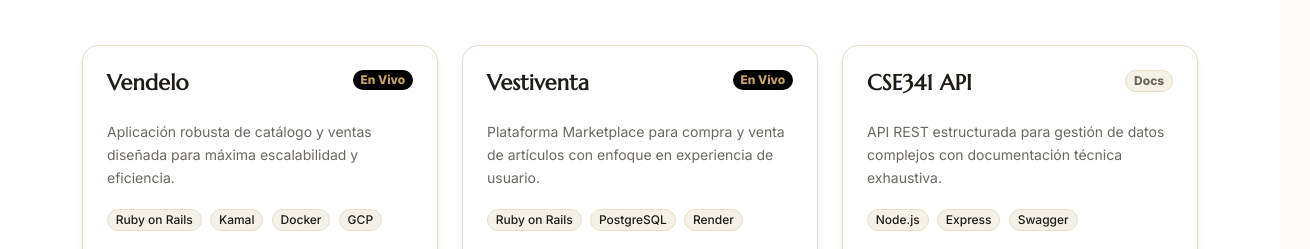
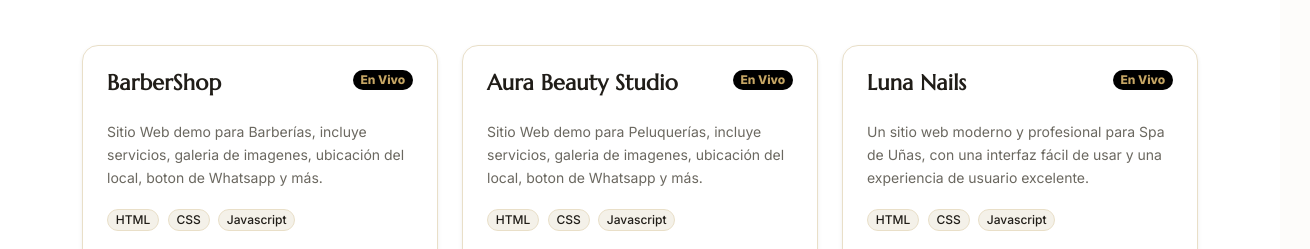
Before and after one commit to luisalfredoestigarribiasosa85/agencia-web-luis, a website: page index.html in a window 1280 px wide. Shown: the part 1736-1985 px from the top of the page, 1310 px wide, since content can reach past the window. Drawn offline with nearby package versions, Linux system fonts and the light colour scheme.

Commit message:
feat: add image logo and update portfolio projects
- Replace text navbar brand with a new circular logo image (ew.jpg)
- Use the new logo as the site favicon, removing old SVG/PNG/apple-touch icon links
- Swap Vendelo and Vestiventa portfolio cards for BarberShop and Aura Beauty Studio demo sites, updating descriptions, tech stacks, and live project links

```diff
--- a/css/style.css
+++ b/css/style.css
@@ -65,6 +65,10 @@ h4 { font-family: 'Inter', sans-serif; font-weight: 600; letter-spacing: -0.01em
 .text-uppercase, .navbar-nav.text-uppercase, .nav-link, .hero h5 {
   text-transform: none !important;
   letter-spacing: 0 !important;
+}
+
+.logo-ew {
+  border-radius: 50%;
 }
 
 section { padding: 5.5rem 0; }
--- a/index.html
+++ b/index.html
@@ -20,10 +20,7 @@
     <link rel="stylesheet" href="css/style.css">
     <!-- AOS (Animate On Scroll) -->
     <link href="https://unpkg.com/aos@2.3.1/dist/aos.css" rel="stylesheet">
-    <link rel="icon" type="image/svg+xml" href="images/favicon.svg">
-    <link rel="icon" type="image/png" sizes="32x32" href="images/favicon-32.png">
-    <link rel="icon" type="image/png" sizes="64x64" href="images/favicon-64.png">
-    <link rel="apple-touch-icon" sizes="180x180" href="images/apple-touch-icon.png">
+    <link rel="icon" type="image/jpeg" href="images/ew.jpg">
 </head>
 
 <body>
@@ -31,7 +28,9 @@
     <!-- Navbar -->
     <nav class="navbar navbar-expand-lg fixed-top shadow-sm" id="mainNav">
         <div class="container">
-            <a class="navbar-brand fw-bold" href="index.html">LUIS<span>.DEV</span></a>
+            <a class="navbar-brand fw-bold" href="index.html">
+                <img class="logo-ew" src="images/ew.jpg" alt="Logo" width="90" />
+            </a>
             <button class="navbar-toggler" type="button" data-bs-toggle="collapse" data-bs-target="#navbarNav">
                 <span class="navbar-toggler-icon"></span>
             </button>
@@ -134,18 +133,16 @@
                     <div class="portfolio-card rounded-4 overflow-hidden shadow-sm h-100">
                         <div class="portfolio-content p-4">
                             <div class="d-flex justify-content-between align-items-start mb-3">
-                                <h3 class="h4 fw-bold">Vendelo</h3>
+                                <h3 class="h4 fw-bold">BarberShop</h3>
                                 <span class="badge bg-primary">En Vivo</span>
                             </div>
-                            <p class="text-muted small">Aplicación robusta de catálogo y ventas diseñada para máxima
-                                escalabilidad y eficiencia.</p>
+                            <p class="text-muted small">Sitio Web demo para Barberías, incluye servicios, galeria de imagenes, ubicación del local, boton de Whatsapp y más.</p>
                             <div class="tech-stack mb-4">
-                                <span class="badge bg-light text-dark border me-1">Ruby on Rails</span>
-                                <span class="badge bg-light text-dark border me-1">Kamal</span>
-                                <span class="badge bg-light text-dark border me-1">Docker</span>
-                                <span class="badge bg-light text-dark border">GCP</span>
+                                <span class="badge bg-light text-dark border me-1">HTML</span>
+                                <span class="badge bg-light text-dark border me-1">CSS</span>
+                                <span class="badge bg-light text-dark border me-1">Javascript</span>
                             </div>
-                            <a href="https://vendelo.info/" target="_blank"
+                            <a href="https://luisalfredoestigarribiasosa85.github.io/barbershop/" target="_blank"
                                 class="btn btn-outline-primary btn-sm w-100">
                                 <i class="fas fa-external-link-alt me-2"></i> Ver Proyecto
                             </a>
@@ -157,17 +154,16 @@
                     <div class="portfolio-card rounded-4 overflow-hidden shadow-sm h-100">
                         <div class="portfolio-content p-4">
                             <div class="d-flex justify-content-between align-items-start mb-3">
-                                <h3 class="h4 fw-bold">Vestiventa</h3>
+                                <h3 class="h4 fw-bold">Aura Beauty Studio</h3>
                                 <span class="badge bg-primary">En Vivo</span>
                             </div>
-                            <p class="text-muted small">Plataforma Marketplace para compra y venta de artículos con
-                                enfoque en experiencia de usuario.</p>
+                            <p class="text-muted small">Sitio Web demo para Peluquerías, incluye servicios, galeria de imagenes, ubicación del local, boton de Whatsapp y más.</p>
                             <div class="tech-stack mb-4">
-                                <span class="badge bg-light text-dark border me-1">Ruby on Rails</span>
-                                <span class="badge bg-light text-dark border me-1">PostgreSQL</span>
-                                <span class="badge bg-light text-dark border">Render</span>
+                                <span class="badge bg-light text-dark border me-1">HTML</span>
+                                <span class="badge bg-light text-dark border me-1">CSS</span>
+                                <span class="badge bg-light text-dark border">Javascript</span>
                             </div>
-                            <a href="https://vestiventa.onrender.com/" target="_blank"
+                            <a href="https://luisalfredoestigarribiasosa85.github.io/peluqueria-fem/" target="_blank"
                                 class="btn btn-outline-primary btn-sm w-100">
                                 <i class="fas fa-external-link-alt me-2"></i> Ver Proyecto
                             </a>
@@ -179,19 +175,18 @@
                     <div class="portfolio-card rounded-4 overflow-hidden shadow-sm h-100">
                         <div class="portfolio-content p-4">
                             <div class="d-flex justify-content-between align-items-start mb-3">
-                                <h3 class="h4 fw-bold">CSE341 API</h3>
-                                <span class="badge bg-secondary">Docs</span>
+                                <h3 class="h4 fw-bold">Luna Nails</h3>
+                                <span class="badge bg-primary">En Vivo</span>
                             </div>
-                            <p class="text-muted small">API REST estructurada para gestión de datos complejos con
-                                documentación técnica exhaustiva.</p>
+                            <p class="text-muted small">Un sitio web moderno y profesional para Spa de Uñas, con una interfaz fácil de usar y una experiencia de usuario excelente.</p>
                             <div class="tech-stack mb-4">
-                                <span class="badge bg-light text-dark border me-1">Node.js</span>
-                                <span class="badge bg-light text-dark border me-1">Express</span>
-                                <span class="badge bg-light text-dark border">Swagger</span>
+                                <span class="badge bg-light text-dark border me-1">HTML</span>
+                                <span class="badge bg-light text-dark border me-1">CSS</span>
+                                <span class="badge bg-light text-dark border">Javascript</span>
                             </div>
-                            <a href="https://cse341-project1-13qq.onrender.com/api-docs/" target="_blank"
+                            <a href="https://luisalfredoestigarribiasosa85.github.io/luna-nails/" target="_blank"
                                 class="btn btn-outline-primary btn-sm w-100">
-                                <i class="fas fa-file-code me-2"></i> Documentación
+                                <i class="fas fa-external-link-alt me-2"></i> Ver Proyecto
                             </a>
                         </div>
                     </div>
```
Also changed, not shown: images/ew.jpg (added).
